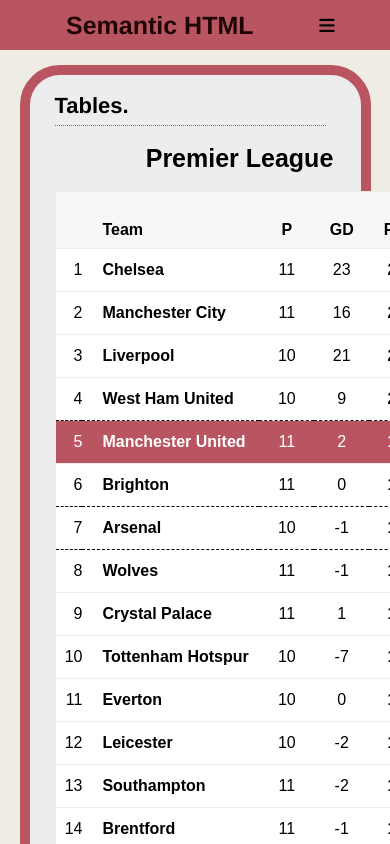
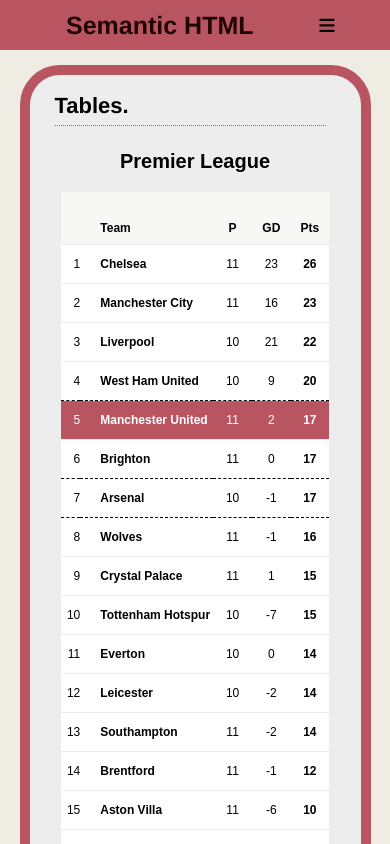
Before and after one commit to BramBrooks/semanticHTML, a React (Create React App) app: page /table in a window 390 px wide. Shown: the top 844 px of the page. Built offline with nearby package versions, Linux system fonts and the light colour scheme; a web font is replaced by a local one.

Commit message:
updates tables page with mobile view styling

```diff
--- a/src/styles/pages/3.table.scss
+++ b/src/styles/pages/3.table.scss
@@ -217,4 +217,65 @@
   }
 }
 
+// 560px and below ---> mobile view / font reductions
+@media screen and (max-width: 560px) {
+  .table_page .football_table_container .football_flex_item {
+    min-width: 300px;
+    padding: 5px 0px 5px 0px;
+  }
+
+  td,
+  tr {
+    font-size: 12px;
+  }
+}
+@media screen and (max-width: 430px) {
+  .table_page .football_table_container .football_flex_item caption {
+    font-size: 20px;
+  }
+
+  .table_page .football_table_container .football_flex_item {
+    min-width: 250px;
+    padding: 5px 0px 5px 0px;
+  }
+
+  td,
+  tr {
+    font-size: 12px;
+  }
+}
+@media screen and (max-width: 370px) {
+  .table_page .football_table_container .football_flex_item {
+    min-width: 225px;
+    padding: 5px 0px 5px 0px;
+  }
+
+  td,
+  tr {
+    font-size: 12px;
+  }
+}
+@media screen and (max-width: 360px) {
+  .table_page .football_table_container .football_flex_item {
+    min-width: 200px;
+    padding: 5px 0px 5px 0px;
+  }
+
+  td,
+  tr {
+    font-size: 12px;
+  }
+}
+@media screen and (max-width: 300px) {
+  .table_page .football_table_container .football_flex_item {
+    min-width: 180px;
+    padding: 5px 0px 5px 0px;
+  }
+
+  td,
+  tr {
+    font-size: 10px;
+  }
+}
+
 // still need to figure out the issue with spacing the tables out, I'm sure it's something to do with width % vs flexbox causing some weirdness
```
